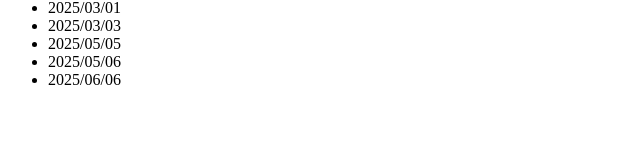
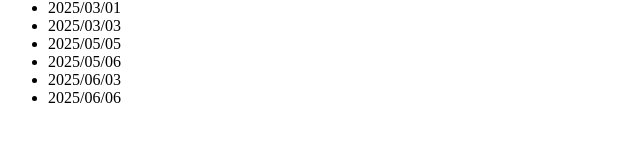
Before and after one commit to summerydev/termcalculator, a React (Create React App) app: page / in a window 1280 px wide. Shown: the part 643-784 px from the top of the page, without its empty margins (0-640 px from the left). Built offline with nearby package versions, Linux system fonts and the light colour scheme.

Commit message:
add holidays

```diff
--- a/src/DateCalculator.js
+++ b/src/DateCalculator.js
@@ -30,7 +30,7 @@ const holidays = [
   "2025/03/01",
   "2025/03/03",
   "2025/05/05",
-  "2025/05/06",
+  "2025/05/06","2025/06/03",
   "2025/06/06",
 ];
 
```
